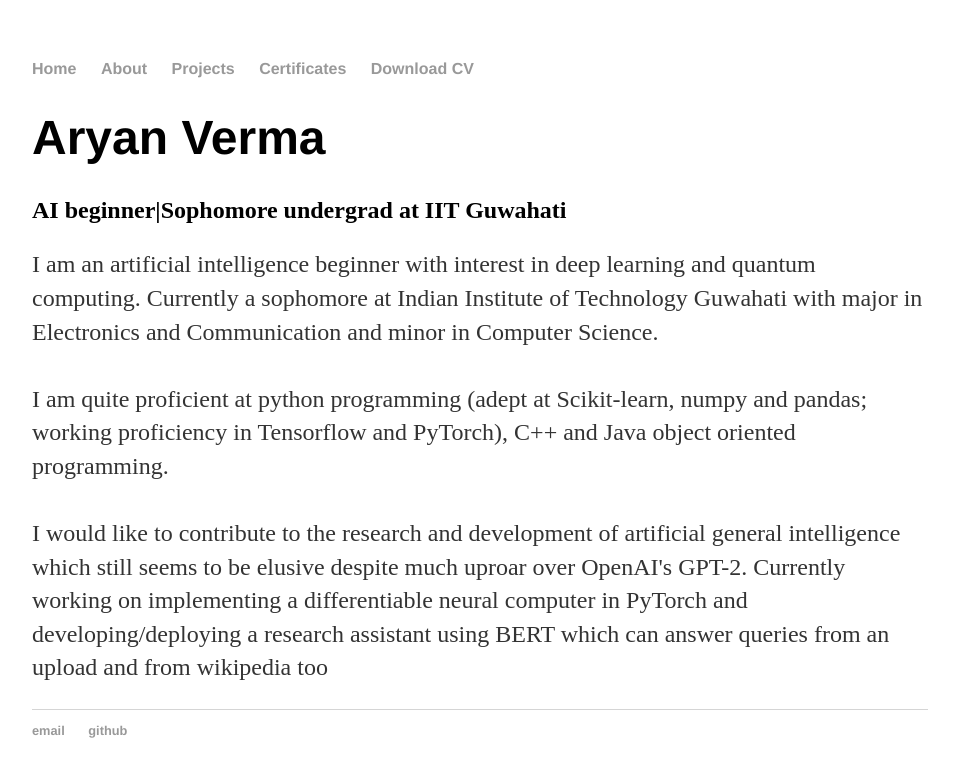
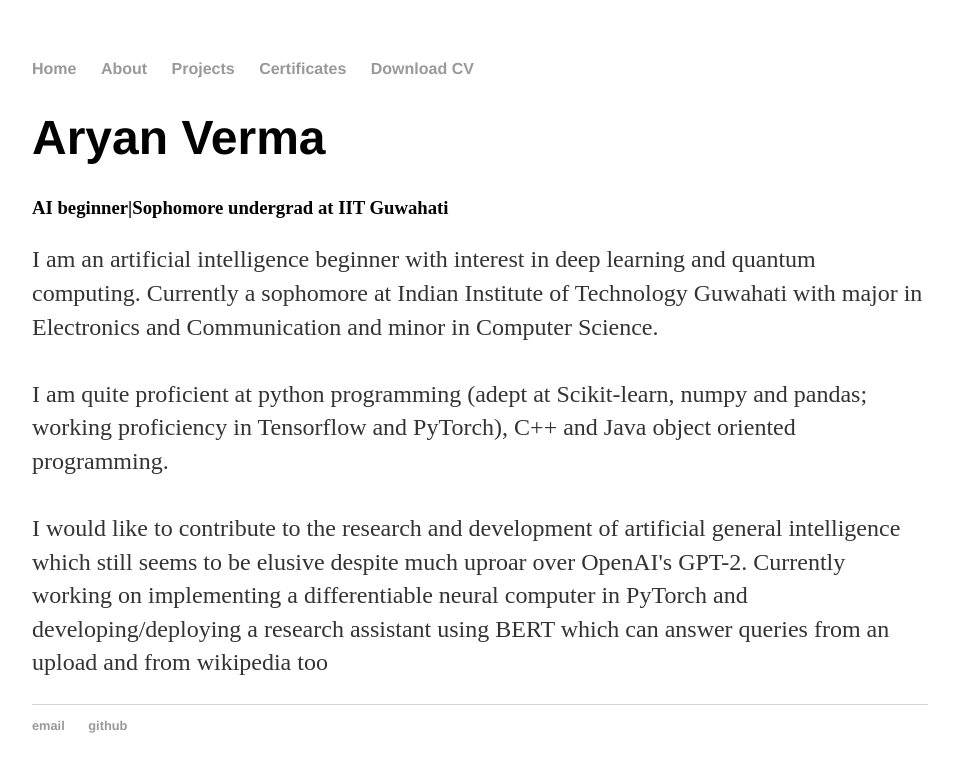
Before and after one commit to AryanVerma2204/AryanVerma2204.github.io, a Jekyll site: the page built from index.html, in a window 1280 px wide. Shown: the top 777 px of the page, without its empty margins (160-1113 px from the left). Built offline with Jekyll 4.4.1, drawn with Linux system fonts in a browser that asks for light colours.

```diff
--- a/index.html
+++ b/index.html
@@ -4,7 +4,7 @@ title: Aryan Verma
 ---
 <div class="blurb">
 	<h1>Aryan Verma</h1>
-	<h2>AI beginner|Sophomore undergrad at IIT Guwahati</h2>
+	<h3>AI beginner|Sophomore undergrad at IIT Guwahati</h3>
 	<p>I am an artificial intelligence beginner with interest in deep learning and quantum computing. Currently a sophomore at Indian Institute of Technology Guwahati with major in Electronics and Communication and minor in Computer Science.
 	<br><br>
 		I am quite proficient at python programming (adept at Scikit-learn, numpy and pandas; working proficiency in Tensorflow and PyTorch), C++ and Java object oriented programming.
```
